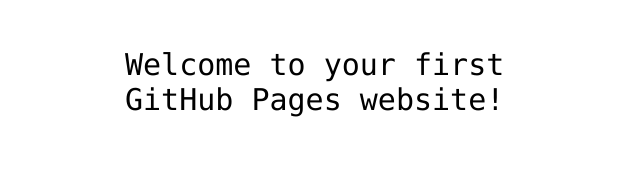
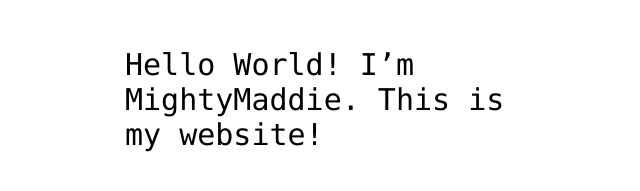
Before and after one commit to TheMightyMaddie/TheMightyMaddie.github.io, a plain HTML site: page index.html in a window 1280 px wide. Shown: the part 341-532 px from the top of the page, without its empty margins (315-955 px from the left). Drawn offline with Linux system fonts and the light colour scheme.

Commit message:
Added username to index.html

```diff
--- a/index.html
+++ b/index.html
@@ -12,7 +12,7 @@
 <img src="https://octodex.github.com/images/daftpunktocat-thomas.gif" id="octocat" alt="octocat-gif" />
 
 <!-- Change this code here by copy and pasting your template on line 15 -->
-<p>Welcome to your first GitHub Pages website!</p>
+<p>Hello World! I’m MightyMaddie. This is my website!</p>
 
 </body>
 </html>
```
